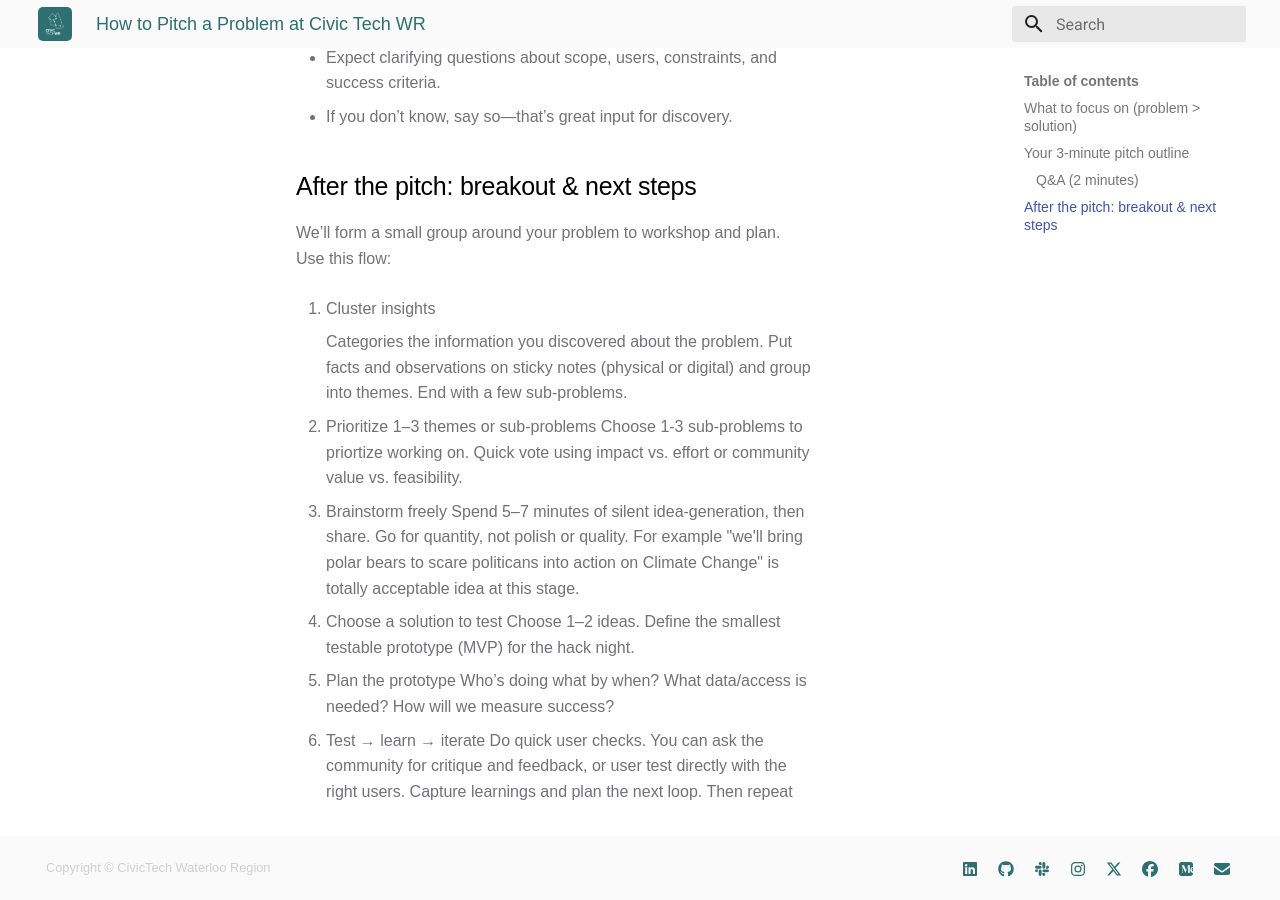
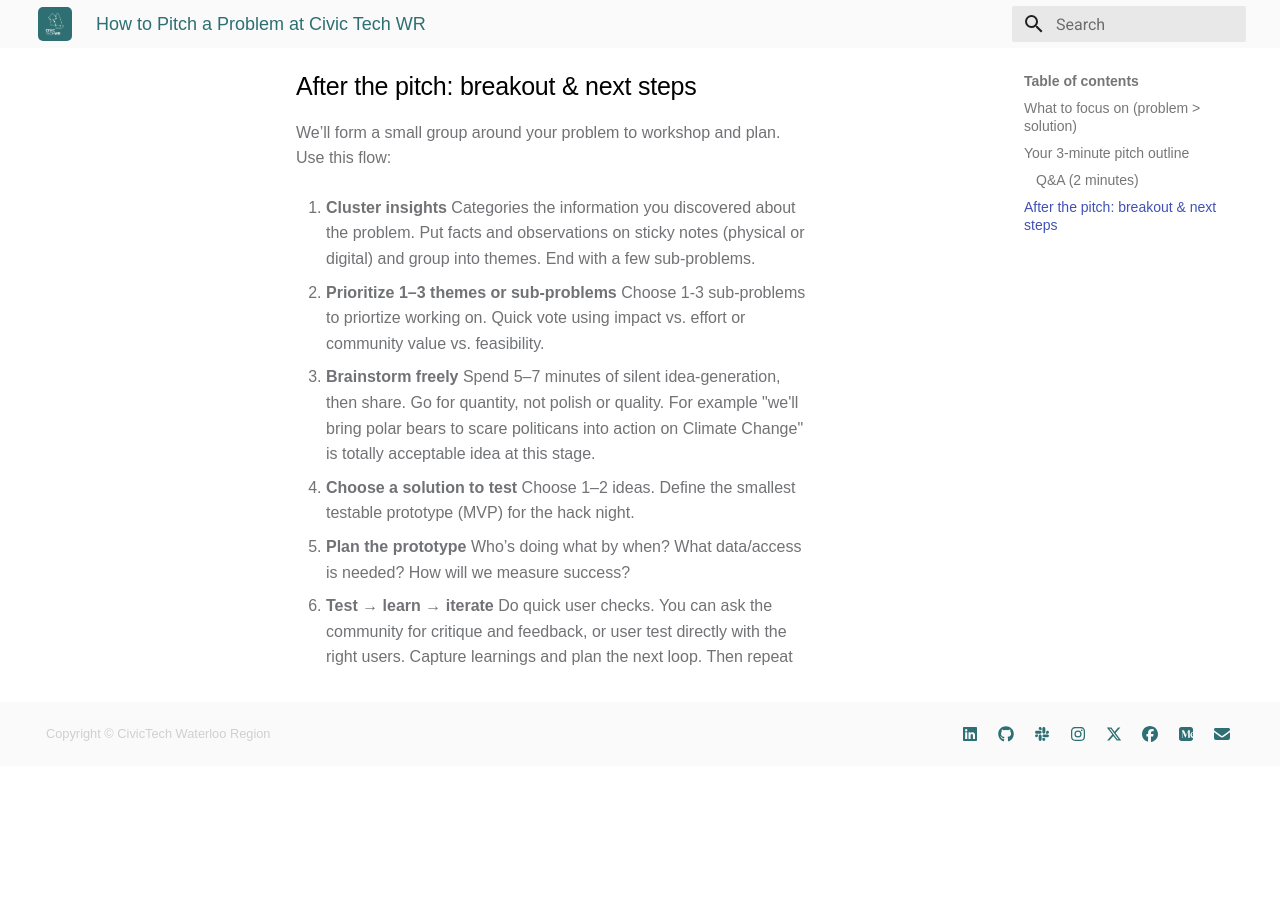
Before and after one commit to CivicTechWR/CTWR-Organization-Documentation, an MkDocs documentation site: the page built from docs/Guidelines_&_Templates/Template_Pitching.md, in a window 1280 px wide and 900 px high, scrolled down 1271 px. Built offline with MkDocs 1.6.1 and Material for MkDocs 9.7.7, drawn with Linux system fonts in a browser that asks for light colours; after the commit the page ends 2037 px from its top, so only the background shows below that; some of the changed lines change nothing that is shown; some of the changed text lies outside the part shown.

Commit message:
Updating Pitching guidelines

```diff
--- a/docs/Guidelines_&_Templates/Template_Pitching.md
+++ b/docs/Guidelines_&_Templates/Template_Pitching.md
@@ -4,57 +4,59 @@
 ---
 # How to Pitch a Problem at Civic Tech WR
 
-- Purpose: bring a real community problem, find collaborators, and leave with clear next steps.
-- Format: 3-minute pitch + 2-minute Q&A
-- Who is allowed to pitch: Beginners, students, public-sector folks, nonprofits, and curious neighbours—all good.
+- **Purpose:** bring a real community problem, find collaborators, and leave with clear next steps.
+- **Format:** 3-minute pitch + 2-minute Q&A
+- **Who is allowed to pitch:** Beginners, students, public-sector folks, nonprofits, and curious neighbours — everyone is welcome.
 
 ## What to focus on (problem > solution)
 
 - Prioritize the problem context (not your solution idea). That helps us apply design thinking and invites diverse solutions.
+
 - It’s also okay if you want to test an idea or “hack a solution” together—just anchor it in the problem and who’s affected.
 
 ## Your 3-minute pitch outline
 
-- Who is affected by this problem?
+- **Who is affected by this problem?**
+	Name the people or groups, and where they are (e.g., “seniors in Kitchener who rely on buses after 9pm”).
 
-	- Name the people or groups, and where they are (e.g., “seniors in Kitchener who rely on buses after 9pm”).
+- **Why does this problem matter now?**
+	What’s changed or urgent? Any time-bound opportunity or risk?
 
-- Why does this problem matter now?
- - What’s changed or urgent? Any time-bound opportunity or risk?
-- What exists today (to solve or mitigate the problem)?
- - Tools, programs, workarounds, policies, or past attempts (and their gaps).
-- What would success look like?
- - Simple outcomes or signals (e.g., fewer missed appointments; faster sign-ups; clearer info).
-- What help do you need from the community?
- - Data, introductions, volunteers with certain skills, user interviews, etc.
-- What are you bringing (give back)?
- - Time, domain knowledge, user access, data, story, test space, feedback cadence, or sponsorship.
+- **What exists today (to solve or mitigate the problem)?**
+	Tools, programs, workarounds, policies, or past attempts (and their gaps).
+
+- **What would success look like?**
+	Simple outcomes or signals (e.g., fewer missed appointments; faster sign-ups; clearer info).
+
+- **What help do you need from the community?**
+	Data, introductions, volunteers with certain skills, user interviews, etc.
+
+- **What are you bringing (give back)?**
+	Time, domain knowledge, user access, data, story, test space, feedback cadence, or sponsorship.
 
 ### Q&A (2 minutes)
 
 - Expect clarifying questions about scope, users, constraints, and success criteria.
 - If you don’t know, say so—that’s great input for discovery.
 
-
 ## After the pitch: breakout & next steps
 
 We’ll form a small group around your problem to workshop and plan. Use this flow:
 
-1. Cluster insights
-
+1. **Cluster insights**
 	Categories the information you discovered about the problem. Put facts and observations on sticky notes (physical or digital) and group into themes. End with a few sub-problems.
 
-2. Prioritize 1–3 themes or sub-problems
-  Choose 1-3 sub-problems to priortize working on. Quick vote using impact vs. effort or community value vs. feasibility.
+2. **Prioritize 1–3 themes or sub-problems**
+	  Choose 1-3 sub-problems to priortize working on. Quick vote using impact vs. effort or community value vs. feasibility.
 
-3. Brainstorm freely
-  Spend 5–7 minutes of silent idea-generation, then share. Go for quantity, not polish or quality. For example "we'll bring polar bears to scare politicans into action on Climate Change" is totally acceptable idea at this stage.
+3. **Brainstorm freely**
+	  Spend 5–7 minutes of silent idea-generation, then share. Go for quantity, not polish or quality. For example "we'll bring polar bears to scare politicans into action on Climate Change" is totally acceptable idea at this stage.
 
-4. Choose a solution to test
-  Choose 1–2 ideas. Define the smallest testable prototype (MVP) for the hack night.
+4. **Choose a solution to test**
+	  Choose 1–2 ideas. Define the smallest testable prototype (MVP) for the hack night.
 
-5. Plan the prototype
-  Who’s doing what by when? What data/access is needed? How will we measure success?
+5. **Plan the prototype**
+	  Who’s doing what by when? What data/access is needed? How will we measure success?
 
-6. Test → learn → iterate
-  Do quick user checks. You can ask the community for critique and feedback, or user test directly with the right users. Capture learnings and plan the next loop. Then repeat
+6. **Test → learn → iterate**
+	  Do quick user checks. You can ask the community for critique and feedback, or user test directly with the right users. Capture learnings and plan the next loop. Then repeat
```
